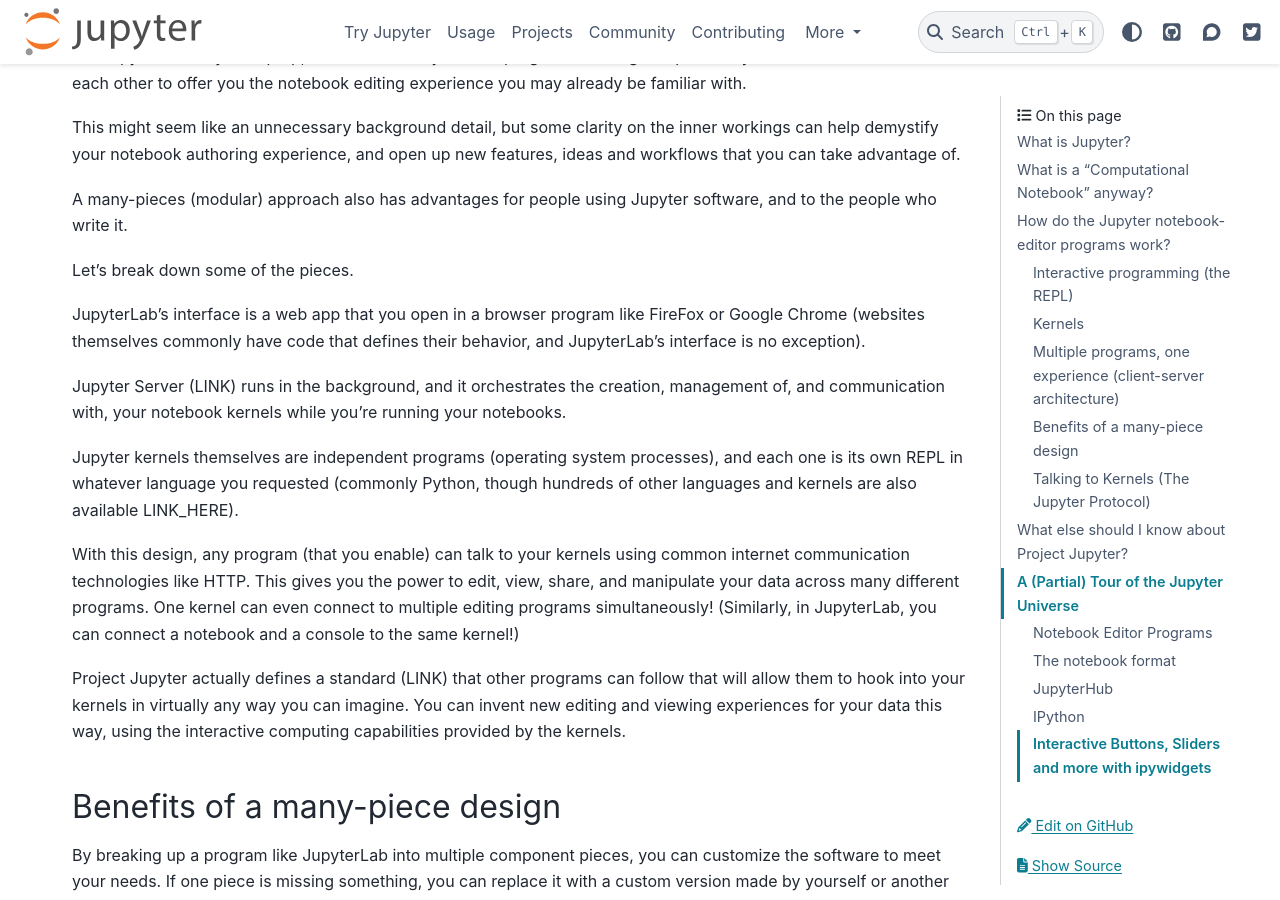
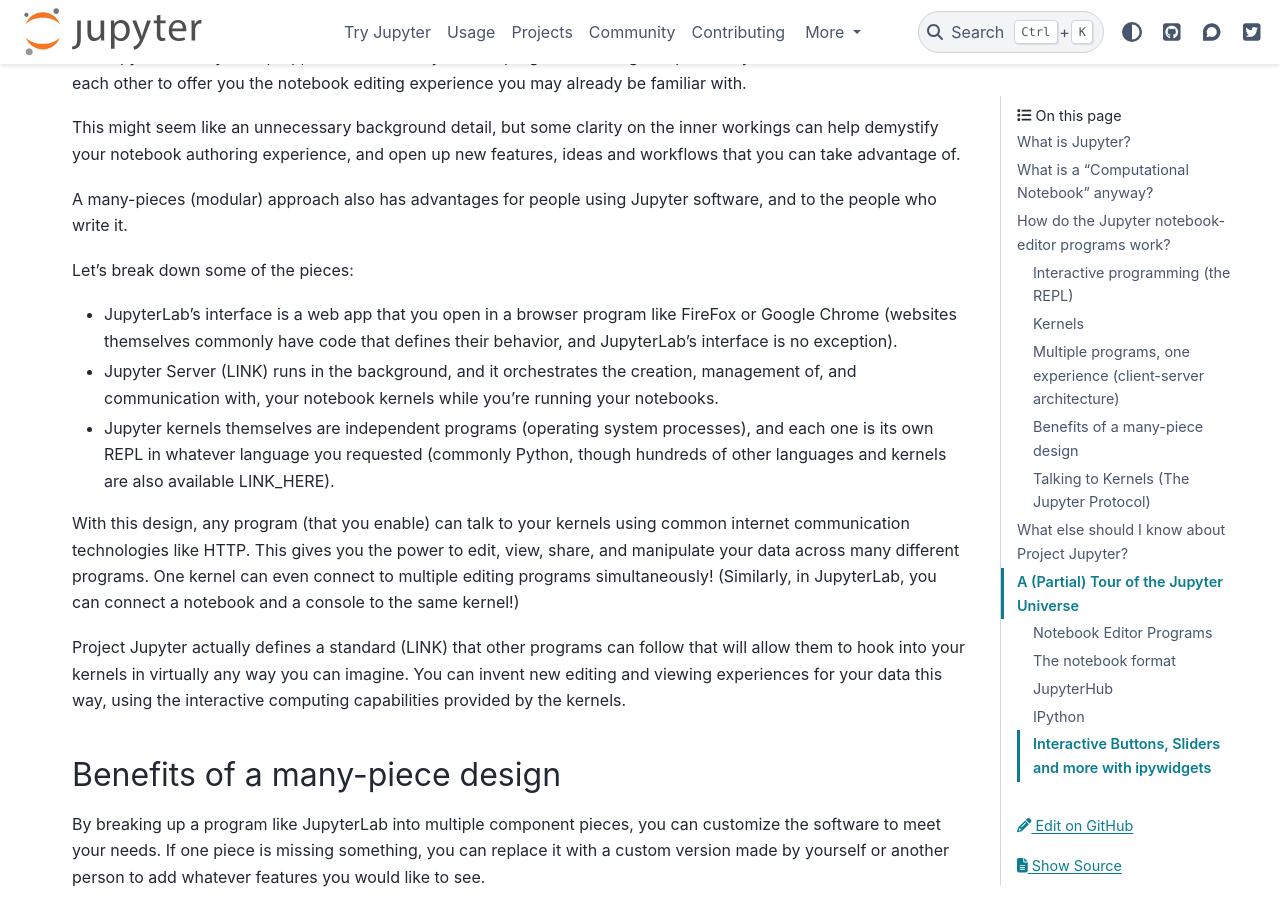
Before and after one commit to jupyter/jupyter, a Sphinx documentation site: the page built from docs/source/what_is_jupyter.md, in a window 1280 px wide and 900 px high, scrolled down 3043 px. Built offline with Sphinx 7.4.7 and the PyData theme 0.15.4, drawn with Linux system fonts in a browser that asks for light colours; pages that are not in the unit, such as notebooks, are missing from menus.

Commit message:
List formatting.

```diff
--- a/docs/source/what_is_jupyter.md
+++ b/docs/source/what_is_jupyter.md
@@ -145,20 +145,20 @@
 A many-pieces (modular) approach also has advantages for people using Jupyter
 software, and to the people who write it.
 
-Let's break down some of the pieces.
+Let's break down some of the pieces:
 
-JupyterLab's interface is a web app that you open in a browser program
-like FireFox or Google Chrome (websites themselves commonly have code
-that defines their behavior, and JupyterLab's interface is no exception).
+- JupyterLab's interface is a web app that you open in a browser program
+  like FireFox or Google Chrome (websites themselves commonly have code
+  that defines their behavior, and JupyterLab's interface is no exception).
 
-Jupyter Server (LINK) runs in the background, and it orchestrates the creation,
-management of, and communication with, your notebook kernels while you're
-running your notebooks.
+- Jupyter Server (LINK) runs in the background, and it orchestrates the creation,
+  management of, and communication with, your notebook kernels while you're
+  running your notebooks.
 
-Jupyter kernels themselves are independent programs (operating system
-processes), and each one is its own REPL in whatever language you
-requested (commonly Python, though hundreds of other languages and
-kernels are also available LINK_HERE).
+- Jupyter kernels themselves are independent programs (operating system
+  processes), and each one is its own REPL in whatever language you
+  requested (commonly Python, though hundreds of other languages and
+  kernels are also available LINK_HERE).
 
 With this design, any program (that you enable) can talk to your kernels
 using common internet communication technologies like HTTP. This gives
```
